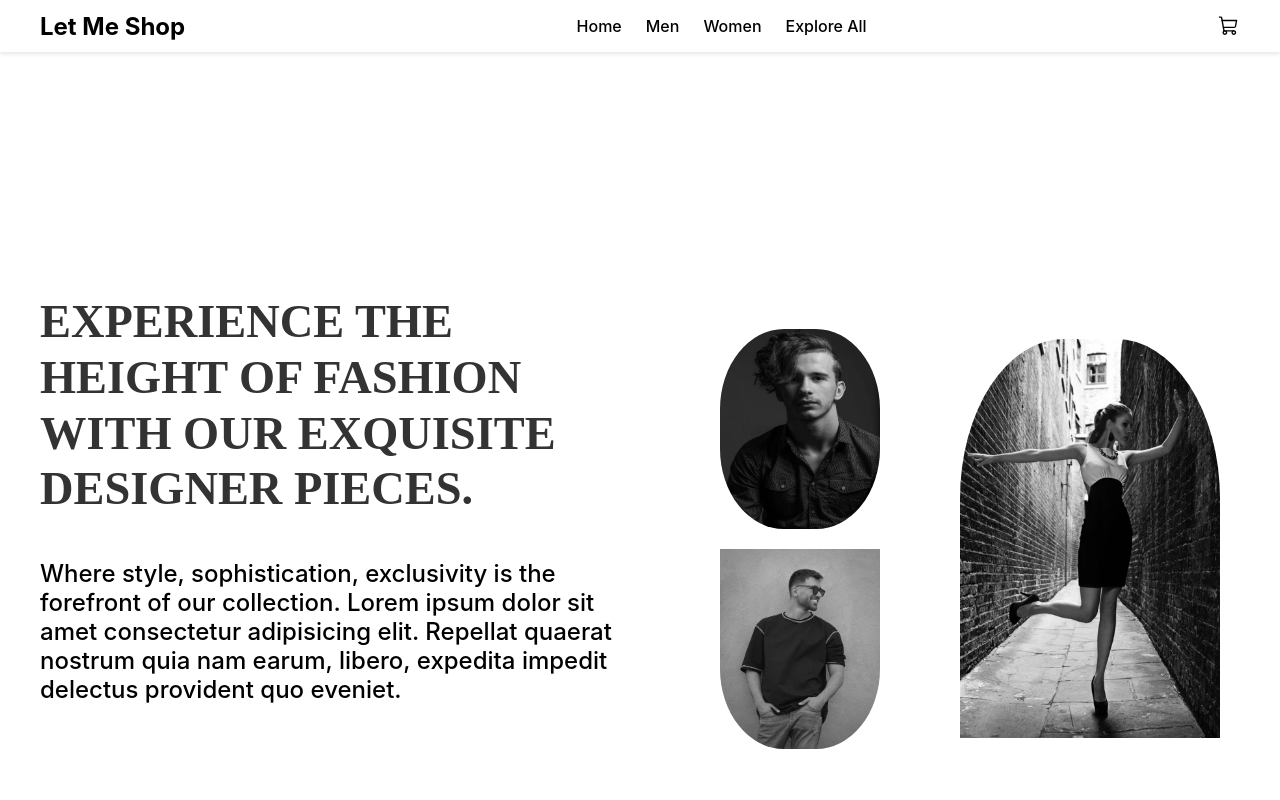
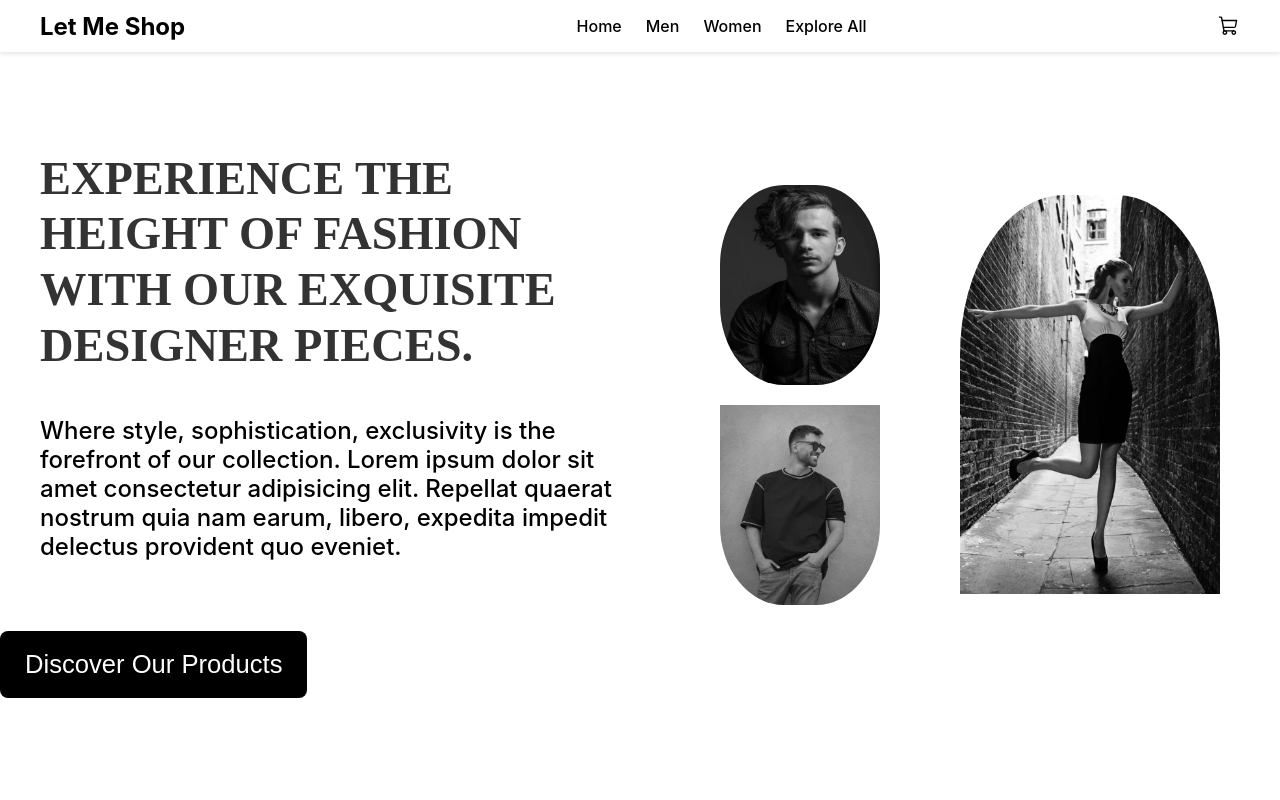
Before and after one commit to srushti84/E-Commerce-React, a React (Create React App) app: page / in a window 1280 px wide. Shown: the top 800 px of the page. Built offline with nearby package versions, Linux system fonts and the light colour scheme.

Commit message:
Update HomeInfo.css

```diff
--- a/src/components/home/HomeInfo.css
+++ b/src/components/home/HomeInfo.css
@@ -3,9 +3,10 @@
   flex-direction: column;
   justify-content: center;
   align-items: flex-start;
-    height: 100vh;
+  min-height: calc(100vh - var(--nav-height));
   padding: 20px;
   box-sizing: border-box;
+  margin-top: var(--nav-height);
 }
 
 .info-txt h2 {
```
Lines whose indentation alone changed are shown as unchanged.
